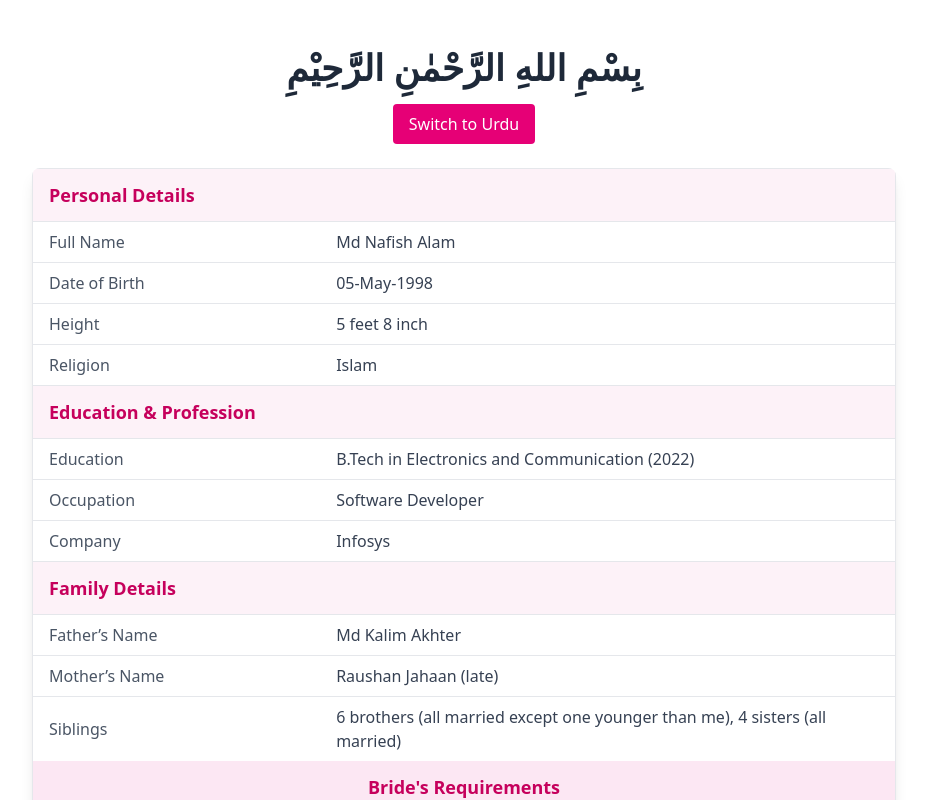
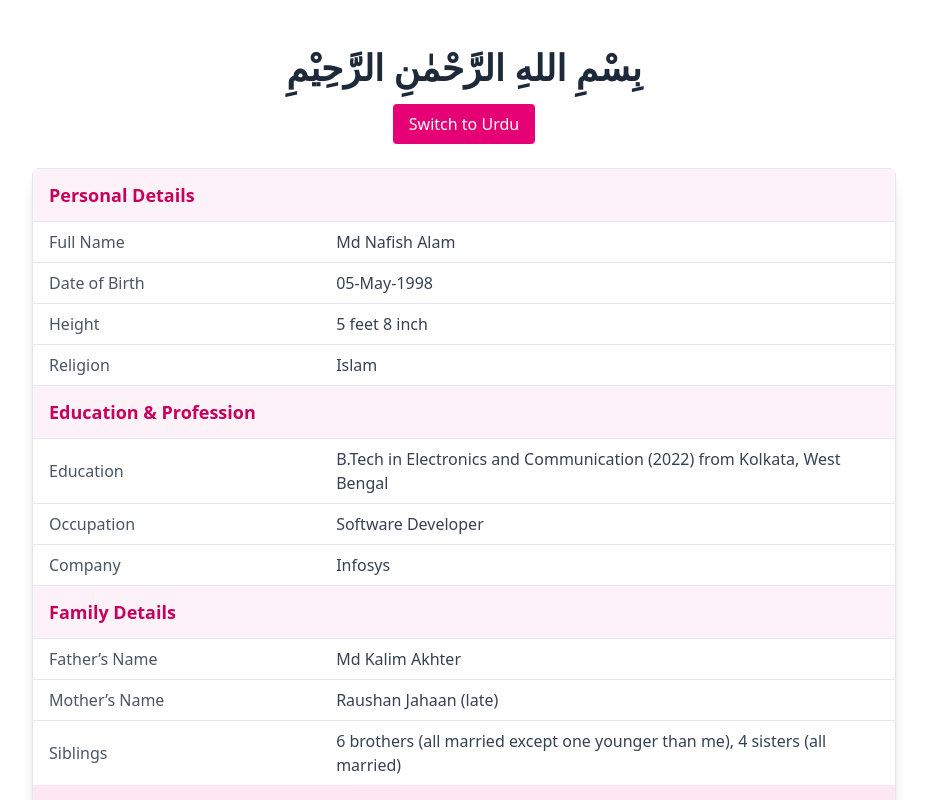
Before and after one commit to iamnafis1/Bio-data, a React (Vite) app: page / in a window 1280 px wide. Shown: the top 800 px of the page, without its empty margins (176-1103 px from the left). Built offline with nearby package versions, Linux system fonts and the light colour scheme.

Commit message:
minor fix

```diff
--- a/src/AboutMe.jsx
+++ b/src/AboutMe.jsx
@@ -74,12 +74,13 @@ const AboutMe = () => {
               language={language}
             />
             <TableRow
-              label="Education"
-              labelUrdu="تعلیم"
-              value="B.Tech in Electronics and Communication (2022)"
-              valueUrdu="بی ٹیک الیکٹرانکس اور کمیونیکیشن (۲۰۲۲)"
-              language={language}
-            />
+  label="Education"
+  labelUrdu="تعلیم"
+  value="B.Tech in Electronics and Communication (2022) from Kolkata, West Bengal"
+  valueUrdu="بی ٹیک الیکٹرانکس اور کمیونیکیشن (۲۰۲۲) کولکاتا، ویسٹ بنگال سے"
+  language={language}
+/>
+
             <TableRow
               label="Occupation"
               labelUrdu="پیشہ"
```
